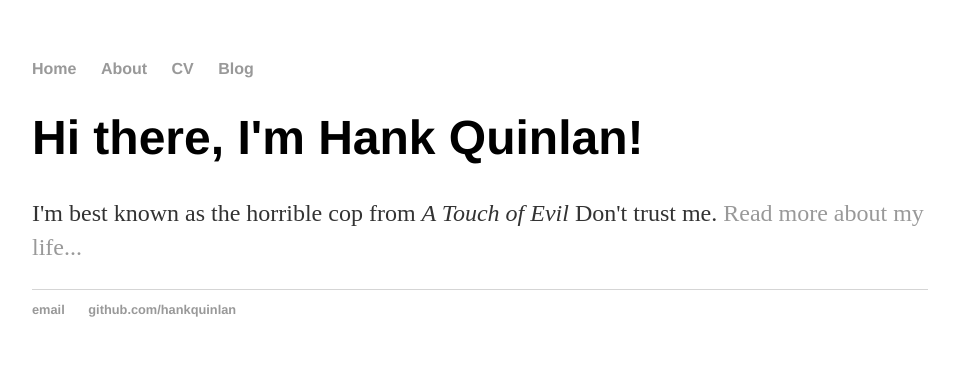
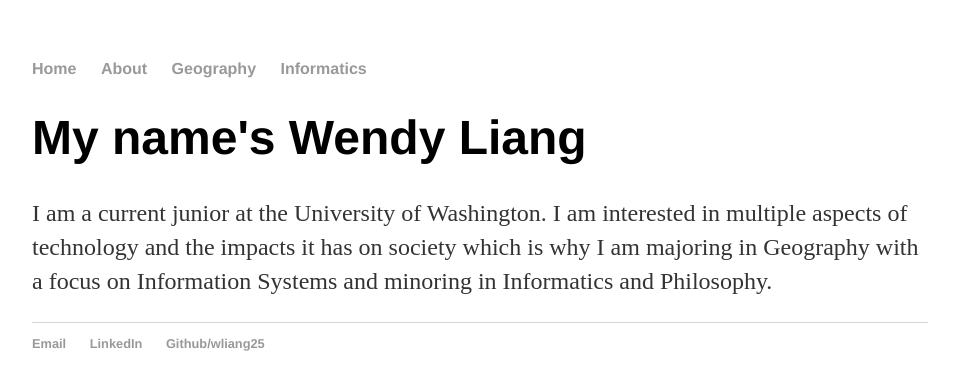
Before and after one commit to wliang25/wliang25.github.io, a Jekyll site: the page built from index.html, in a window 1280 px wide. Shown: the top 390 px of the page, without its empty margins (160-1115 px from the left). Built offline with Jekyll 4.4.1, drawn with Linux system fonts in a browser that asks for light colours.

Commit message:
Inital texts

```diff
--- a/_layouts/default.html
+++ b/_layouts/default.html
@@ -10,8 +10,8 @@
 	    		<ul>
 	        		<li><a href="/">Home</a></li>
 		        	<li><a href="/about">About</a></li>
-	        		<li><a href="/cv">CV</a></li>
-	        		<li><a href="/blog">Blog</a></li>
+	        		<li><a href="/geog">Geography</a></li>
+	        		<li><a href="/info">Informatics</a></li>
 	    		</ul>
 			</nav>
 			<div class="container">
@@ -21,8 +21,9 @@
 			</div><!-- /.container -->
 			<footer>
 	    		<ul>
-	        		<li><a href="mailto:hankquinlanhub@gmail.com">email</a></li>
-	        		<li><a href="https://github.com/hankquinlan">github.com/hankquinlan</a></li>
+	        		<li><a href="mailto:wendyl.y.123@gmail.com">Email</a></li>
+	        		<li><a href="https://www.linkedin.com/in/wliang25/">LinkedIn</a></li>
+	        		<li><a href="https://github.com/wliang25">Github/wliang25</a></li>
 				</ul>
 			</footer>
 		</body>
--- a/index.html
+++ b/index.html
@@ -3,6 +3,6 @@ layout: default
 title: Wendy Liang
 ---
 <div class="blurb">
-	<h1>Hi there, I'm Hank Quinlan!</h1>
-	<p>I'm best known as the horrible cop from <em>A Touch of Evil</em> Don't trust me. <a href="/about">Read more about my life...</a></p>
+	<h1>My name's Wendy Liang</h1>
+	<p>I am a current junior at the University of Washington. I am interested in multiple aspects of technology and the impacts it has on society which is why I am majoring in Geography with a focus on Information Systems and minoring in Informatics and Philosophy.</p>
 </div><!-- /.blurb -->
```
Also changed, not shown: about.html (added, +8 -0 lines), geog.html (added, +8 -0 lines), info.html (added, +8 -0 lines).
